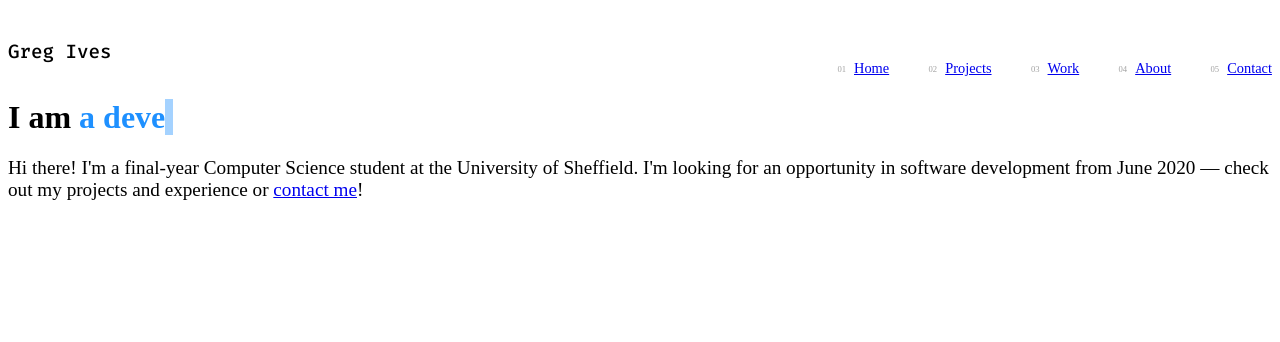
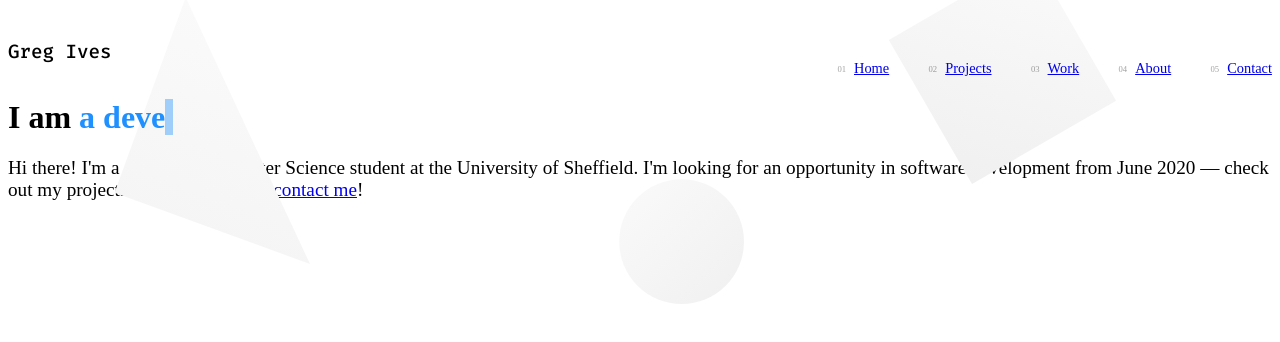
Before and after one commit to gregives/gregives.co.uk, a Nuxt app: page / in a window 1280 px wide. Shown: the top 342 px of the page. Built offline with nearby package versions, Linux system fonts and the light colour scheme.

Commit message:
Add shapes to background

```diff
--- a/components/Hamburger.vue
+++ b/components/Hamburger.vue
@@ -1,8 +1,6 @@
 <template>
   <div class="hamburger" @click="toggleMenu">
-    <div>
-      <div></div>
-    </div>
+    <div></div>
   </div>
 </template>
 
--- /dev/null
+++ b/components/Shapes.vue
@@ -0,0 +1,94 @@
+<template>
+  <div class="shapes">
+    <div>
+      <div class="triangle"></div>
+      <div class="circle"></div>
+      <div class="square"></div>
+    </div>
+  </div>
+</template>
+
+<style lang="scss" scoped>
+.shapes {
+  height: 100%;
+  left: 0;
+  overflow: hidden;
+  position: absolute;
+  top: 0;
+  width: 100%;
+
+  > div {
+    height: 100%;
+    left: 0;
+    position: absolute;
+    top: 0;
+    width: 100%;
+
+    div {
+      position: absolute;
+    }
+
+    :nth-child(1) {
+      left: calc(20% - 50px);
+      top: 20%;
+      transform: rotate(20deg) translate(-50%, -50%);
+    }
+
+    :nth-child(2) {
+      left: 50%;
+      top: 25%;
+      transform: scale(0.6) translate(-50%, -50%);
+    }
+
+    :nth-child(3) {
+      left: calc(60% + 100px);
+      top: 10%;
+      transform: rotate(60deg) scale(0.8) translate(-50%, -50%);
+    }
+  }
+}
+</style>
+
+<style lang="scss">
+.shapes {
+  $shape-gradient: linear-gradient(
+    to bottom right,
+    darken(white, 2%),
+    darken(white, 6%)
+  );
+  $shape-size: calc(80px + 10vw);
+  pointer-events: none;
+
+  .square {
+    background-image: $shape-gradient;
+    height: $shape-size;
+    width: $shape-size;
+  }
+
+  .circle {
+    background-image: $shape-gradient;
+    border-radius: 50%;
+    height: $shape-size;
+    width: $shape-size;
+  }
+
+  .triangle {
+    height: $shape-size;
+    overflow: hidden;
+    position: relative;
+    width: $shape-size;
+
+    &::after {
+      background-image: $shape-gradient;
+      content: '';
+      height: 150%;
+      left: 0;
+      transform: rotate(45deg);
+      transform-origin: top left;
+      position: absolute;
+      top: 0;
+      width: 150%;
+    }
+  }
+}
+</style>
--- a/pages/index.vue
+++ b/pages/index.vue
@@ -1,5 +1,6 @@
 <template>
   <div>
+    <shapes />
     <div class="container">
       <div class="centre-y">
         <h1>
@@ -18,10 +19,12 @@
 </template>
 
 <script>
+import Shapes from '~/components/Shapes'
 import Typer from '~/components/Typer'
 
 export default {
   components: {
+    Shapes,
     Typer
   }
 }
```
